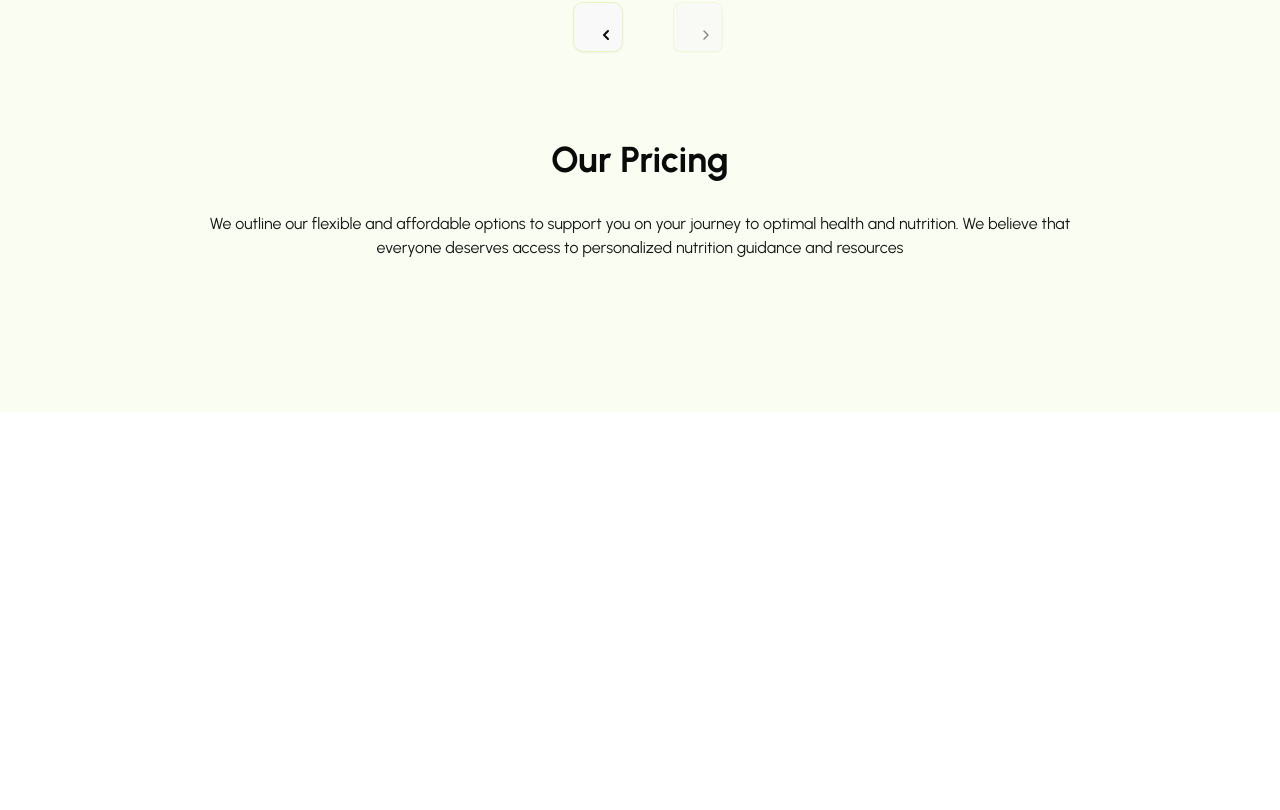
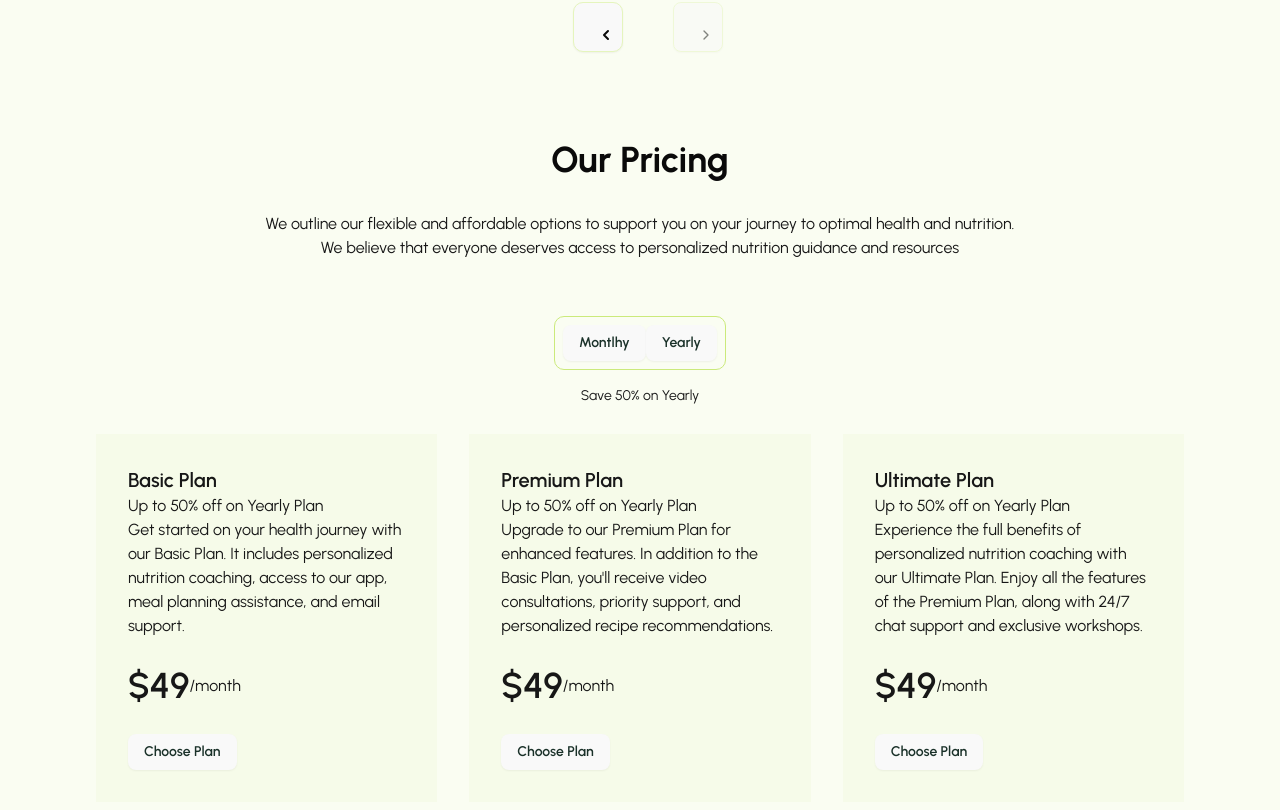
Before and after one commit to SolaKabuta/Nutri, a React (Vite) app: page /process in a window 1280 px wide. Shown: the part 4554-5364 px from the top of the page. Before the commit the page ends 4966 px from the top, so only its background shows below. Built offline with nearby package versions, Linux system fonts and the light colour scheme.

Commit message:
style: pricing card layout update

```diff
--- a/src/components/sections/Pricing.tsx
+++ b/src/components/sections/Pricing.tsx
@@ -1,5 +1,5 @@
 // import { Button } from "../ui/button";
-// import BlogsCard from "../ui/home/BlogsCard";
+import PricingCard from "../ui/home/PricingCard";
 
 // interface HomeProps {
 //   propName: type;
@@ -10,12 +10,12 @@ const Pricing = () => {
     <main className="w-screen grid place-content-center lg:p-24">
       <div className="text-center">
         <h1 className="text-4xl py-8 font-bold">Our Pricing</h1>
-        <p className="pb-14">
-          We outline our flexible and affordable options to support you on your journey to optimal health and nutrition. We believe that <br />
+        <p className="pb-14 text-sm md:text-base px-8 md:px-0">
+          We outline our flexible and affordable options to support you on your journey to optimal health and nutrition. <br className="hidden md:block" /> We believe that <br className="md:hidden" />
           everyone deserves access to personalized nutrition guidance and resources
         </p>
       </div>
-      {/*<PricingCard />*/}
+      <PricingCard />
     </main>
   );
 };
--- /dev/null
+++ b/src/components/ui/home/PricingCard.tsx
@@ -0,0 +1,45 @@
+import { Button } from "../button";
+import pricingCard from "../../../data/pricingCard";
+
+interface PricingCardProps {
+  plan: string;
+  discount: string;
+  text: string;
+  price: number;
+  yearlyPrice: number;
+}
+
+const PricingCard = () => {
+  return (
+    <main>
+      <div className="grid place-content-center">
+        <div className="border-1 border-accent p-2 rounded-lg">
+          <Button>Montlhy</Button>
+          <Button>Yearly</Button>
+        </div>
+        <p className="text-sm text-center pt-4 pb-7">Save 50% on Yearly</p>
+      </div>
+      {/* Monthly Pricing Cards */}
+      <div className="grid place-items-center lg:grid-cols-3 gap-8">
+        {pricingCard.map((item: PricingCardProps, index: number) => (
+          <section key={index} className="bg-accent-var p-8">
+            <p className="font-semibold text-xl">{item.plan}</p>
+            <p>{item.discount}</p>
+            <p>{item.text}</p>
+            <div className="flex items-center py-7">
+              <p className="text-price font-semibold text-4xl">
+                {item.price}
+              </p>
+              <p>{item.month}</p>
+            </div>
+            <div className="w-full">
+              <Button>Choose Plan</Button>
+            </div>
+          </section>
+        ))}
+      </div>
+    </main>
+  );
+};
+
+export default PricingCard;
--- /dev/null
+++ b/src/data/pricingCard.json
@@ -0,0 +1,23 @@
+[
+  {
+    "plan": "Basic Plan",
+    "discount": "Up to 50% off on Yearly Plan",
+    "text": "Get started on your health journey with our Basic Plan. It includes personalized nutrition coaching, access to our app, meal planning assistance, and email support.",
+    "price": "$49",
+    "month": "/month"
+  },
+  {
+    "plan": "Premium Plan",
+    "discount": "Up to 50% off on Yearly Plan",
+    "text": "Upgrade to our Premium Plan for enhanced features. In addition to the Basic Plan, you'll receive video consultations, priority support, and personalized recipe recommendations.",
+    "price": "$49",
+    "month": "/month"
+  },
+  {
+    "plan": "Ultimate Plan",
+    "discount": "Up to 50% off on Yearly Plan",
+    "text": "Experience the full benefits of personalized nutrition coaching with our Ultimate Plan. Enjoy all the features of the Premium Plan, along with 24/7 chat support and exclusive workshops.",
+    "price": "$49",
+    "month": "/month"
+  }
+]
--- a/src/index.css
+++ b/src/index.css
@@ -95,6 +95,7 @@ p {
   --color-popover: var(--popover);
   --color-popover-foreground: var(--popover-foreground);
   --color-primary: #1A3129;
+  --color-price: #2C5446;
   --color-primary-foreground: var(--primary-foreground);
   --color-secondary: #333333;
   --color-secondary-foreground: var(--secondary-foreground);
```
